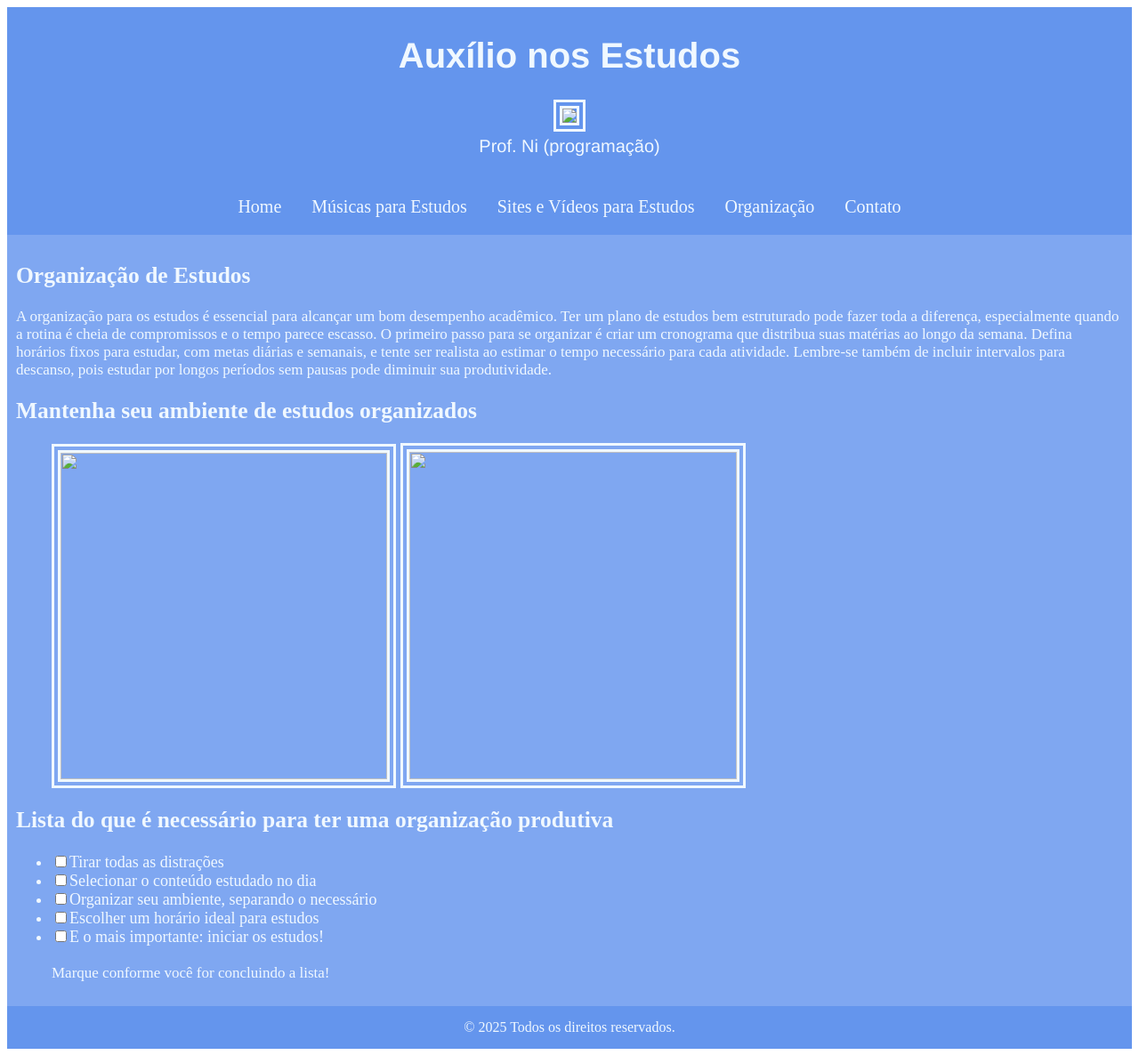
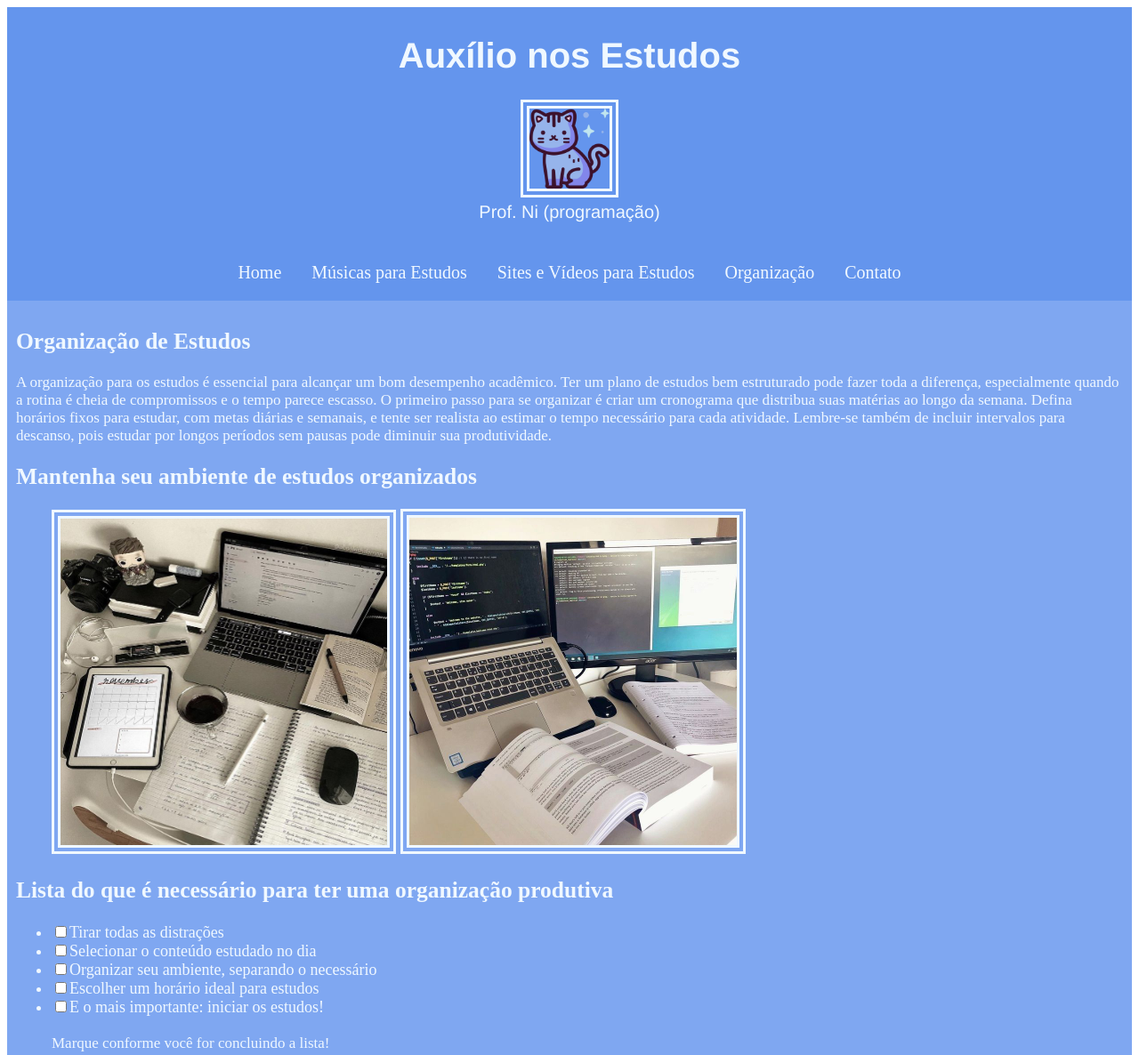
Before and after one commit to NicoleGabi/prof-projeto, a plain HTML site: page organizacao.html in a window 1280 px wide. Shown: the top 1186 px of the page at 89% size. Drawn offline with Linux system fonts and the light colour scheme.

Commit message:
Update organizacao.html

```diff
--- a/organizacao.html
+++ b/organizacao.html
@@ -62,7 +62,7 @@
     <header>
         <h1>Auxílio nos Estudos</h1>
         <figure>
-        <img src="imagens/gato.png" width="90px">
+        <img src="gato.png" width="90px">
         <figcaption>Prof. Ni (programação)</figcaption>
         </figure>
 
@@ -91,8 +91,8 @@
 
         <h2>Mantenha seu ambiente de estudos organizados</h2>
         <figure>
-            <img src="imagens/estudos.jpg" width="367px" height="367px">
-            <img src="imagens/estudo.jpg" width="368px" height="368" >
+            <img src="estudos.jpg" width="367px" height="367px">
+            <img src="estudo.jpg" width="368px" height="368" >
         </figure>
 
         <h1>Lista do que é necessário para ter uma organização produtiva</h1>
```
